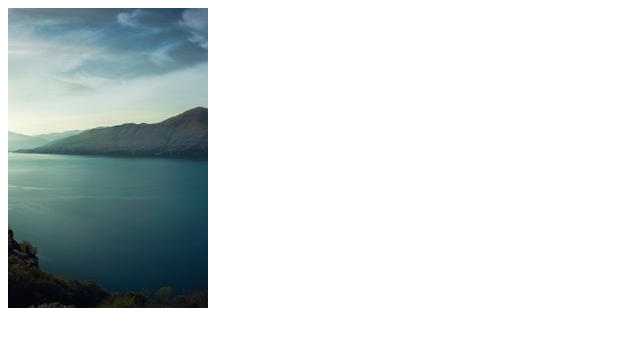
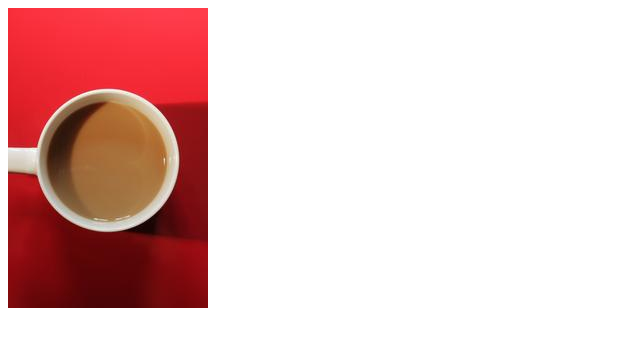
Before and after one commit to samoryad/JavaScript_basics, a plain HTML site: page задания 1 уровня/1-замена_картинок/images.html in a window 1280 px wide. Shown: the whole page, without its empty margins (0-640 px from the left). Drawn offline with Linux system fonts and the light colour scheme.

Commit message:
1.1 done

```diff
--- a/задания 1 уровня/1-замена_картинок/images.html
+++ b/задания 1 уровня/1-замена_картинок/images.html
@@ -1,10 +1,12 @@
 <!DOCTYPE html>
 <html lang="en">
+
 <head>
     <meta charset="UTF-8">
     <meta name="viewport" content="width=device-width, initial-scale=1.0">
     <title>Document</title>
 </head>
+
 <body>
     <img src="images/1.jpg" alt="">
 
@@ -13,7 +15,10 @@
     2. Измените атрибут src, например с помощью setAttribute -->
 
     <script>
-
+        'use strict';
+        let imageEl = document.querySelector('img');
+        imageEl.setAttribute('src', 'images/2.jpg')
     </script>
 </body>
+
 </html>
```
